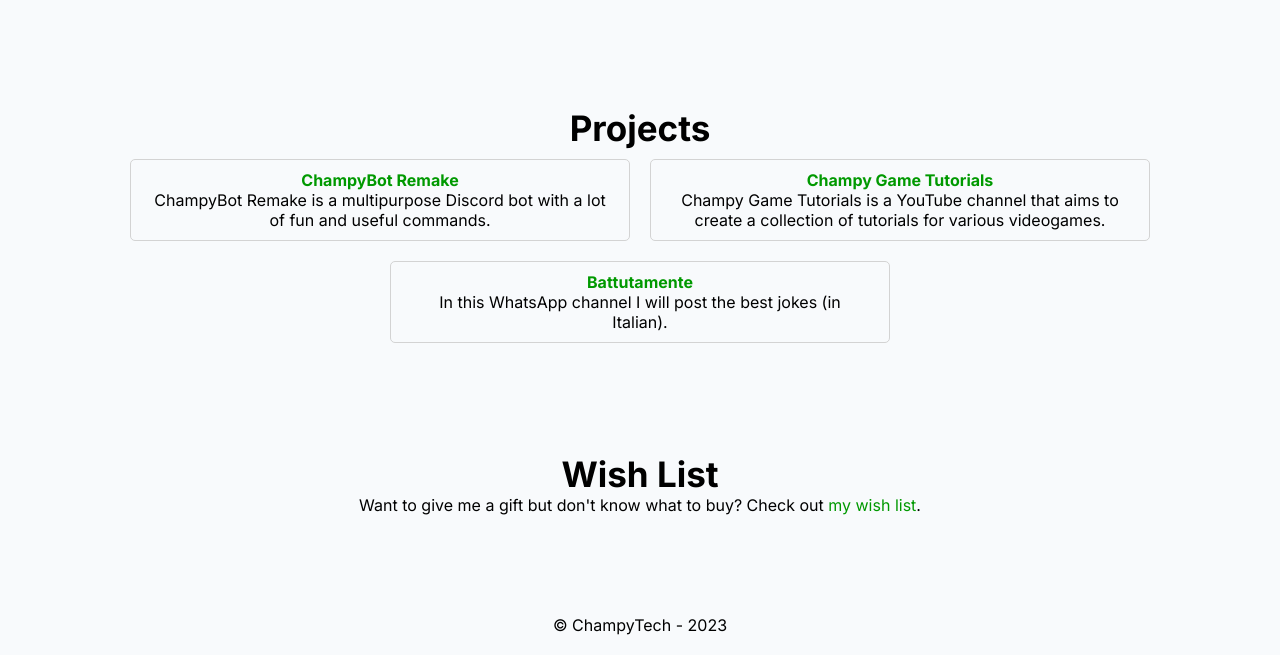
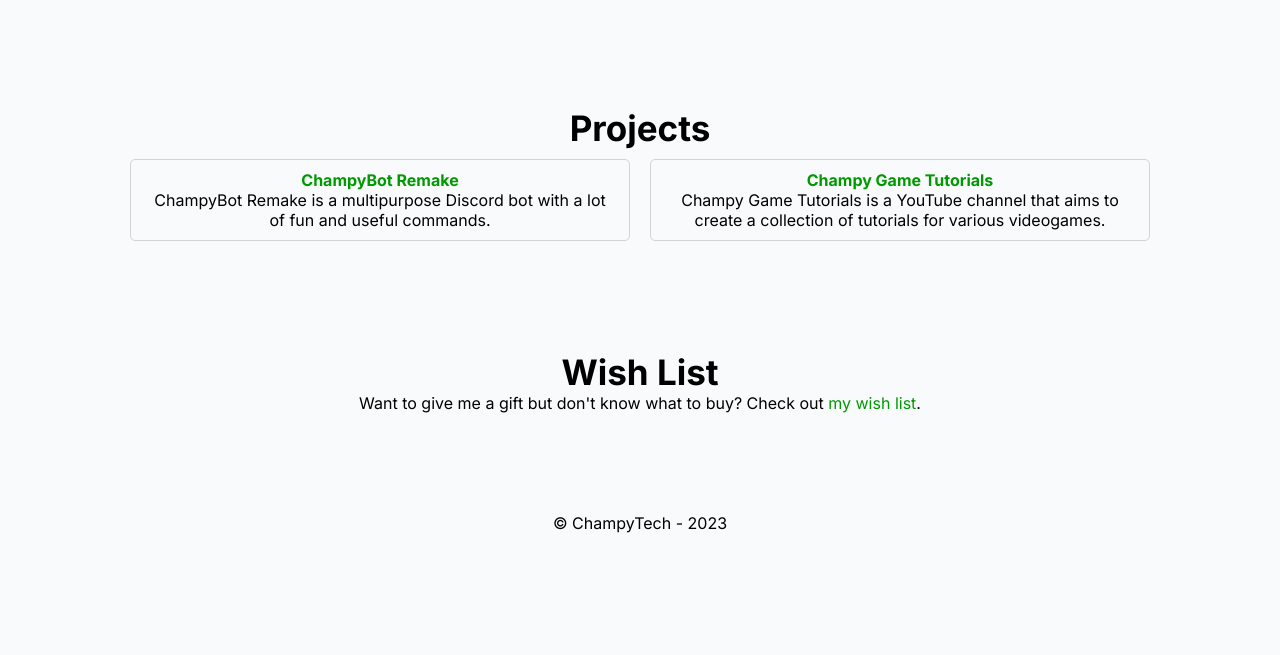
Before and after one commit to ChampyTech/website, a plain HTML site: page index.html in a window 1280 px wide. Shown: the part 957-1612 px from the top of the page. After the commit the page ends 1510 px from the top, so only its background shows below. Drawn offline with Linux system fonts and the light colour scheme.

Commit message:
#15 Removed Battutamente

```diff
--- a/index.html
+++ b/index.html
@@ -184,12 +184,6 @@
                         <br>Champy Game Tutorials is a YouTube channel that aims to create a collection of tutorials for various videogames.
                     </span>
                 </div>
-                <div class="cell">
-                    <span>
-                        <b><a href="https://whatsapp.com/channel/0029Va9y5lDEawdmixfbS92E" target="_blank" rel="noopener noreferrer">Battutamente</a></b>
-                        <br>In this WhatsApp channel I will post the best jokes (in Italian).
-                    </span>
-                </div>
             </div>
         </section>
 
```
